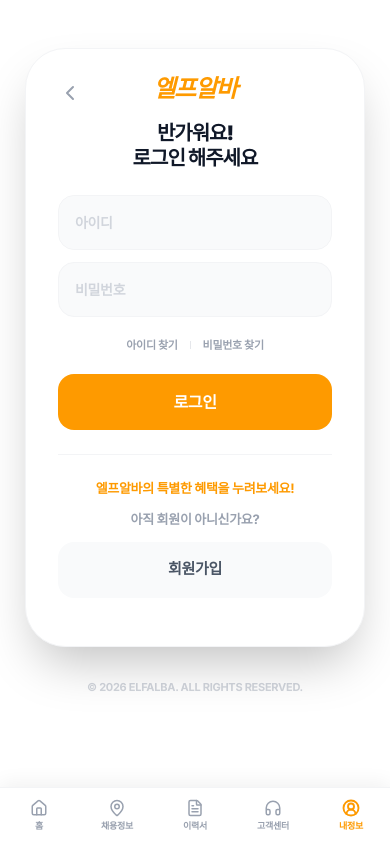
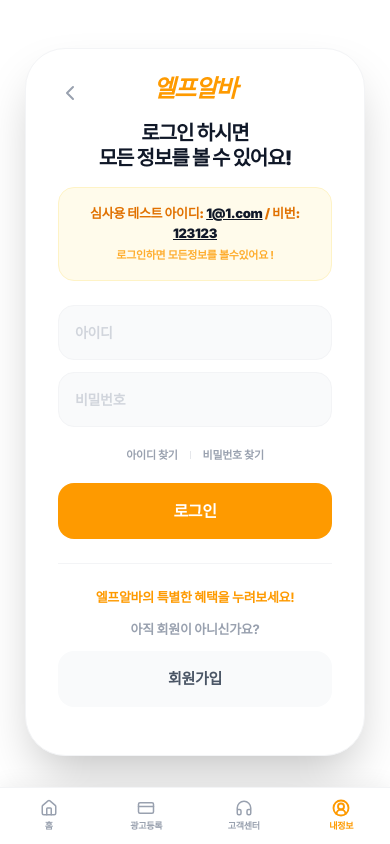
Before and after one commit to p99462445/elfalba.com, a Next.js app: page /login in a window 390 px wide. Shown: the top 844 px of the page. Built offline with nearby package versions, Linux system fonts and the light colour scheme; no server answers; the database is empty.

Commit message:
fix: sync standalone login and mobile-bottom-nav with rebranding

```diff
--- a/src/app/login/page.tsx
+++ b/src/app/login/page.tsx
@@ -207,9 +207,16 @@ export default function LoginPage() {
                         <div className="text-amber-500 font-black text-2xl italic tracking-tighter">엘프알바</div>
                     </div>
 
-                    <h2 className="text-[20px] font-black leading-tight mb-6 tracking-tighter text-gray-900 dark:text-gray-100 break-keep">
-                        반가워요!<br />로그인 해주세요
+                    <h2 className="text-[20px] font-black leading-tight mb-4 tracking-tighter text-gray-900 dark:text-gray-100 break-keep">
+                        로그인 하시면<br />모든 정보를 볼 수 있어요!
                     </h2>
+
+                    <div className="bg-amber-50 dark:bg-amber-950/20 border border-amber-100 dark:border-amber-900/30 rounded-2xl p-4 mb-6 text-center">
+                        <p className="text-[13px] font-black text-amber-600 dark:text-amber-400">
+                            심사용 테스트 아이디: <span className="underline select-all text-gray-900 dark:text-gray-100">1@1.com</span> / 비번: <span className="underline select-all text-gray-900 dark:text-gray-100">123123</span>
+                        </p>
+                        <p className="text-[11px] font-bold text-amber-500 mt-1 opacity-80">로그인하면 모든정보를 볼수있어요 !</p>
+                    </div>
 
                     <form className="space-y-3" onSubmit={handleLogin}>
                         <div className="space-y-1">
--- a/src/components/layout/MobileBottomNav.tsx
+++ b/src/components/layout/MobileBottomNav.tsx
@@ -9,8 +9,7 @@ import { useAuth } from '@/context/AuthContext'
 
 const MAIN_NAV = [
     { href: '/', label: '홈', icon: Home },
-    { href: '/방송모델', label: '채용정보', icon: MapPin },
-    { href: '/모델구인구직', label: '이력서', icon: FileText },
+    { href: '/광고안내', label: '광고등록', icon: CreditCard },
     { href: '/방송모델-고객센터', label: '고객센터', icon: HeadphonesIcon },
 ]
 
@@ -44,7 +43,7 @@ export default function MobileBottomNav() {
         <>
             {/* Bottom Nav Bar - Slimmer h-14 */}
             <nav className="fixed bottom-0 left-0 right-0 z-50 md:hidden bg-white dark:bg-dark-card border-t border-gray-100 dark:border-dark-border shadow-[0_-4px_20px_rgba(0,0,0,0.06)]">
-                <div className="grid grid-cols-5 h-14">
+                <div className="grid grid-cols-4 h-14">
                     {MAIN_NAV.map(({ href, label, icon: Icon }) => {
                         const isHomePath = pathname === '/' || decodedPathname === '/' || !pathname || pathname === '';
                         let isActive = false;
```
